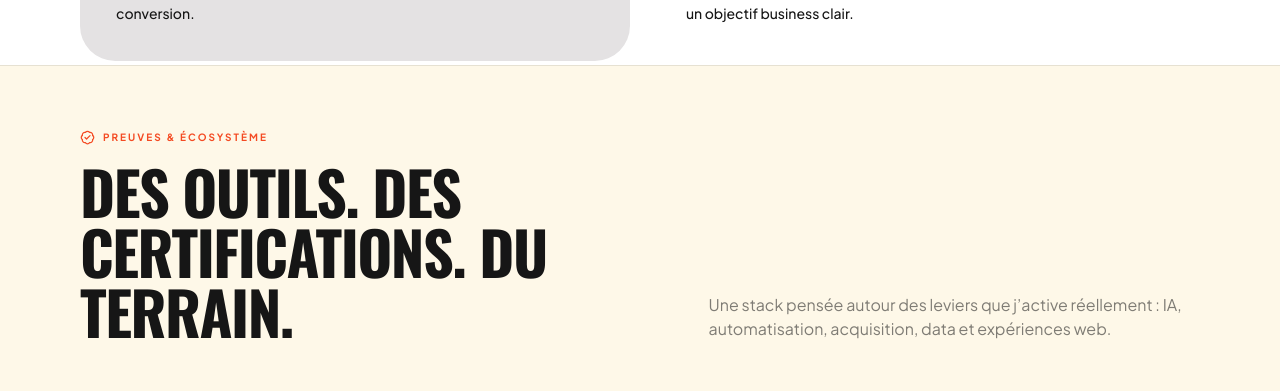
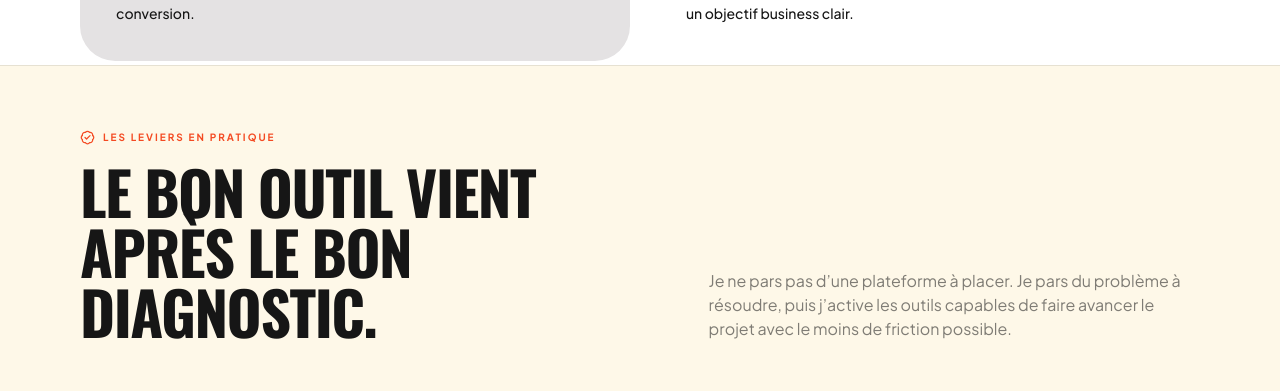
Before and after one commit to nuhfear1/Visit-card, a Next.js app: page /Visit-card/about in a window 1280 px wide. Shown: the part 1687-2078 px from the top of the page. Built offline with nearby package versions, Linux system fonts and the light colour scheme.

Commit message:
copy: réaligner les sections de réassurance avec le positionnement du site

```diff
--- a/src/components/TrustRails.tsx
+++ b/src/components/TrustRails.tsx
@@ -9,10 +9,15 @@ type TrustRailsProps = {
   variant: "services" | "projects";
 };
 
-type Labels = {
+type SectionCopy = {
   eyebrow: string;
   title: string;
   subtitle: string;
+};
+
+type Labels = {
+  services: SectionCopy;
+  projects: SectionCopy;
   certs: string;
   ai: string;
   marketing: string;
@@ -27,15 +32,159 @@ type BrandItem = {
 };
 
 const labels: Record<Locale, Labels> = {
-  fr: { eyebrow: "PREUVES & ÉCOSYSTÈME", title: "DES OUTILS. DES CERTIFICATIONS. DU TERRAIN.", subtitle: "Une stack pensée autour des leviers que j’active réellement : IA, automatisation, acquisition, data et expériences web.", certs: "Certifications", ai: "IA & automatisation", marketing: "Marketing digital & data", web: "Web, produit & delivery", companies: "Entreprises & environnements de mission" },
-  en: { eyebrow: "PROOF & ECOSYSTEM", title: "TOOLS. CERTIFICATIONS. REAL-WORLD WORK.", subtitle: "A stack built around the levers I actually activate: AI, automation, acquisition, data and web experiences.", certs: "Certifications", ai: "AI & automation", marketing: "Digital marketing & data", web: "Web, product & delivery", companies: "Companies & project environments" },
-  es: { eyebrow: "PRUEBA & ECOSISTEMA", title: "HERRAMIENTAS. CERTIFICACIONES. EXPERIENCIA REAL.", subtitle: "Un stack pensado alrededor de las palancas que activo de verdad: IA, automatización, adquisición, datos y experiencias web.", certs: "Certificaciones", ai: "IA y automatización", marketing: "Marketing digital y datos", web: "Web, producto y delivery", companies: "Empresas y entornos de proyecto" },
-  pt: { eyebrow: "PROVA & ECOSSISTEMA", title: "FERRAMENTAS. CERTIFICAÇÕES. EXPERIÊNCIA REAL.", subtitle: "Uma stack construída em torno das alavancas que realmente ativo: IA, automação, aquisição, dados e experiências web.", certs: "Certificações", ai: "IA & automação", marketing: "Marketing digital & dados", web: "Web, produto & delivery", companies: "Empresas & ambientes de projeto" },
-  gcf: { eyebrow: "PRÈV & ÉKOSISTÈM", title: "ZOUTI. SÈTIFIKASYON. TRAVAY VRÉ.", subtitle: "On stack ki ka suiv lévyé an ka aktivé vréman : IA, otomatik, acquisition, data é èkspéryans web.", certs: "Sètifikasyon", ai: "IA & otomatik", marketing: "Maketing dijital & data", web: "Web, pwodwi & delivery", companies: "Antrèpriz & lanvironnman pwojé" },
-  ar: { eyebrow: "الأدلة والمنظومة", title: "أدوات. شهادات. خبرة عملية.", subtitle: "منظومة أدوات مرتبطة مباشرة بالروافع التي أستخدمها: الذكاء الاصطناعي، الأتمتة، الاستحواذ، البيانات وتجارب الويب.", certs: "الشهادات", ai: "الذكاء الاصطناعي والأتمتة", marketing: "التسويق الرقمي والبيانات", web: "الويب والمنتج والتنفيذ", companies: "شركات وبيئات عمل" },
-  ja: { eyebrow: "実績とエコシステム", title: "ツール。認定。実務経験。", subtitle: "AI、自動化、集客、データ、Web体験という実務のレバーを中心に構成したスタックです。", certs: "認定", ai: "AI・自動化", marketing: "デジタルマーケティング・データ", web: "Web・プロダクト・デリバリー", companies: "企業・プロジェクト環境" },
-  zh: { eyebrow: "证明与生态", title: "工具。认证。真实项目经验。", subtitle: "围绕我实际使用的核心杠杆搭建：AI、自动化、获客、数据与Web体验。", certs: "认证", ai: "AI与自动化", marketing: "数字营销与数据", web: "Web、产品与交付", companies: "企业与项目环境" },
-  ko: { eyebrow: "검증과 생태계", title: "도구. 인증. 실제 프로젝트 경험.", subtitle: "AI, 자동화, 퍼포먼스 마케팅, 데이터, 웹 경험 등 실제로 사용하는 핵심 레버 중심의 스택입니다.", certs: "인증", ai: "AI & 자동화", marketing: "디지털 마케팅 & 데이터", web: "웹, 프로덕트 & 딜리버리", companies: "기업 & 프로젝트 환경" },
+  fr: {
+    services: {
+      eyebrow: "LES LEVIERS EN PRATIQUE",
+      title: "LE BON OUTIL VIENT APRÈS LE BON DIAGNOSTIC.",
+      subtitle: "Je ne pars pas d’une plateforme à placer. Je pars du problème à résoudre, puis j’active les outils capables de faire avancer le projet avec le moins de friction possible.",
+    },
+    projects: {
+      eyebrow: "DES CONTEXTES RÉELS",
+      title: "DES MISSIONS DIFFÉRENTES. LA MÊME EXIGENCE DE RÉSULTAT.",
+      subtitle: "Ces environnements montrent où cette méthode a déjà été mise à l’épreuve : comprendre l’enjeu, choisir le bon levier et produire un résultat utile dans le contexte réel de l’entreprise.",
+    },
+    certs: "Certifications",
+    ai: "IA & automatisation",
+    marketing: "Marketing digital & data",
+    web: "Web, produit & delivery",
+    companies: "Entreprises & environnements de mission",
+  },
+  en: {
+    services: {
+      eyebrow: "THE LEVERS IN PRACTICE",
+      title: "THE RIGHT TOOL COMES AFTER THE RIGHT DIAGNOSIS.",
+      subtitle: "I do not start with a platform to push. I start with the problem to solve, then activate the tools that can move the project forward with as little friction as possible.",
+    },
+    projects: {
+      eyebrow: "REAL-WORLD CONTEXTS",
+      title: "DIFFERENT MISSIONS. THE SAME STANDARD FOR RESULTS.",
+      subtitle: "These environments show where this approach has already been tested: understand the challenge, choose the right lever and produce a useful result in the company’s real context.",
+    },
+    certs: "Certifications",
+    ai: "AI & automation",
+    marketing: "Digital marketing & data",
+    web: "Web, product & delivery",
+    companies: "Companies & project environments",
+  },
+  es: {
+    services: {
+      eyebrow: "LAS PALANCAS EN LA PRÁCTICA",
+      title: "LA HERRAMIENTA CORRECTA VIENE DESPUÉS DEL DIAGNÓSTICO CORRECTO.",
+      subtitle: "No empiezo por una plataforma que haya que colocar. Empiezo por el problema que hay que resolver y después activo las herramientas capaces de hacer avanzar el proyecto con la menor fricción posible.",
+    },
+    projects: {
+      eyebrow: "CONTEXTOS REALES",
+      title: "MISIONES DIFERENTES. LA MISMA EXIGENCIA DE RESULTADO.",
+      subtitle: "Estos entornos muestran dónde este enfoque ya se ha puesto a prueba: entender el reto, elegir la palanca adecuada y producir un resultado útil dentro del contexto real de la empresa.",
+    },
+    certs: "Certificaciones",
+    ai: "IA y automatización",
+    marketing: "Marketing digital y datos",
+    web: "Web, producto y delivery",
+    companies: "Empresas y entornos de proyecto",
+  },
+  pt: {
+    services: {
+      eyebrow: "AS ALAVANCAS NA PRÁTICA",
+      title: "A FERRAMENTA CERTA VEM DEPOIS DO DIAGNÓSTICO CERTO.",
+      subtitle: "Eu não começo por uma plataforma que precisa ser encaixada. Começo pelo problema a resolver e depois ativo as ferramentas capazes de fazer o projeto avançar com o mínimo de atrito possível.",
+    },
+    projects: {
+      eyebrow: "CONTEXTOS REAIS",
+      title: "MISSÕES DIFERENTES. A MESMA EXIGÊNCIA DE RESULTADO.",
+      subtitle: "Esses ambientes mostram onde essa abordagem já foi colocada à prova: entender o desafio, escolher a alavanca certa e produzir um resultado útil no contexto real da empresa.",
+    },
+    certs: "Certificações",
+    ai: "IA & automação",
+    marketing: "Marketing digital & dados",
+    web: "Web, produto & delivery",
+    companies: "Empresas & ambientes de projeto",
+  },
+  gcf: {
+    services: {
+      eyebrow: "LÉVYÉ-LA ADAN TRAVAY VRÉ",
+      title: "BON ZOUTI-LA KA VINI APRÉ BON DYAGNOSTIK-LA.",
+      subtitle: "An pa ka koumansé èvè on zouti pou fòsé adan pwojé-la. An ka koumansé èvè pwoblèm-la, aprésa an ka aktivé zouti ki pé fè pwojé-la vansé èvè mwens friksyon posib.",
+    },
+    projects: {
+      eyebrow: "KONTÈKS TRAVAY VRÉ",
+      title: "MISYON DIFÉRAN. MENM EGZIJANS ASI RÉZILTA.",
+      subtitle: "Sé lanvironnman-lasa ka montré ola metòd-la ja sèvi: konprann sa ki an jwé, chwazi bon lévyé-la é pwodui on rézilta ki itil adan vré kontèks a antrèpriz-la.",
+    },
+    certs: "Sètifikasyon",
+    ai: "IA & otomatik",
+    marketing: "Maketing dijital & data",
+    web: "Web, pwodwi & delivery",
+    companies: "Antrèpriz & lanvironnman pwojé",
+  },
+  ar: {
+    services: {
+      eyebrow: "الروافع في التطبيق",
+      title: "الأداة المناسبة تأتي بعد التشخيص المناسب.",
+      subtitle: "لا أبدأ بمنصة يجب فرضها على المشروع. أبدأ بالمشكلة التي يجب حلها، ثم أفعّل الأدوات القادرة على دفع المشروع إلى الأمام بأقل قدر ممكن من الاحتكاك.",
+    },
+    projects: {
+      eyebrow: "سياقات عمل حقيقية",
+      title: "مهام مختلفة. المعيار نفسه للنتيجة.",
+      subtitle: "هذه البيئات توضح أين اختُبر هذا النهج بالفعل: فهم التحدي، اختيار الرافعة المناسبة وإنتاج نتيجة مفيدة داخل السياق الحقيقي للشركة.",
+    },
+    certs: "الشهادات",
+    ai: "الذكاء الاصطناعي والأتمتة",
+    marketing: "التسويق الرقمي والبيانات",
+    web: "الويب والمنتج والتنفيذ",
+    companies: "شركات وبيئات عمل",
+  },
+  ja: {
+    services: {
+      eyebrow: "レバーを実務で使う",
+      title: "正しいツールは、正しい診断のあとに選ぶ。",
+      subtitle: "最初から特定のツールを当てはめることはしません。まず解くべき問題を見極め、その後に摩擦を最小限にしながら前進できる手段を選びます。",
+    },
+    projects: {
+      eyebrow: "実際のプロジェクト環境",
+      title: "異なるミッション。同じ成果基準。",
+      subtitle: "ここにある環境は、この進め方が実際に試されてきた場所です。課題を理解し、適切なレバーを選び、企業の現実に合った有効な成果につなげます。",
+    },
+    certs: "認定",
+    ai: "AI・自動化",
+    marketing: "デジタルマーケティング・データ",
+    web: "Web・プロダクト・デリバリー",
+    companies: "企業・プロジェクト環境",
+  },
+  zh: {
+    services: {
+      eyebrow: "把杠杆真正用起来",
+      title: "先判断问题，再选择工具。",
+      subtitle: "我不会先决定要推哪一个平台。先明确真正要解决的问题，再选择能以更少摩擦推动项目向前的工具。",
+    },
+    projects: {
+      eyebrow: "真实项目环境",
+      title: "任务不同，对结果的要求不变。",
+      subtitle: "这些环境展示了这套方法已经落地的真实场景：理解挑战、选择正确杠杆，并在企业真实语境中产出有用结果。",
+    },
+    certs: "认证",
+    ai: "AI与自动化",
+    marketing: "数字营销与数据",
+    web: "Web、产品与交付",
+    companies: "企业与项目环境",
+  },
+  ko: {
+    services: {
+      eyebrow: "레버를 실제로 쓰는 방식",
+      title: "올바른 도구는 올바른 진단 다음에 옵니다.",
+      subtitle: "먼저 특정 플랫폼부터 정하지 않습니다. 해결해야 할 문제를 먼저 보고, 이후 가장 적은 마찰로 프로젝트를 움직일 수 있는 도구를 선택합니다.",
+    },
+    projects: {
+      eyebrow: "실제 프로젝트 환경",
+      title: "미션은 달라도 결과에 대한 기준은 같습니다.",
+      subtitle: "이 환경들은 같은 접근이 실제로 검증된 맥락을 보여 줍니다. 과제를 이해하고, 맞는 레버를 고르고, 기업의 실제 상황에서 쓸모 있는 결과를 만듭니다.",
+    },
+    certs: "인증",
+    ai: "AI & 자동화",
+    marketing: "디지털 마케팅 & 데이터",
+    web: "웹, 프로덕트 & 딜리버리",
+    companies: "기업 & 프로젝트 환경",
+  },
 };
 
 const SIMPLE_ICONS = "https://raw.githubusercontent.com/simple-icons/simple-icons/4a79bb55697c85b8bc9f3caa22be747e0277ad4f/icons";
@@ -120,6 +269,7 @@ function RailLabel({ icon, children, dark = false }: { icon: React.ReactNode; ch
 export default function TrustRails({ locale, variant }: TrustRailsProps) {
   const copy = labels[locale];
   const isProjects = variant === "projects";
+  const sectionCopy = isProjects ? copy.projects : copy.services;
 
   return (
     <section className={`${isProjects ? "bg-[#161616] text-white" : "bg-[#FEF8E8] text-[#161616]"} overflow-hidden border-y ${isProjects ? "border-white/10" : "border-[#161616]/10"}`} dir={locale === "ar" ? "rtl" : "ltr"}>
@@ -128,11 +278,11 @@ export default function TrustRails({ locale, variant }: TrustRailsProps) {
           <div>
             <div className="mb-4 flex items-center gap-2 text-[10px] font-bold uppercase tracking-[0.2em] text-[#F44A22]">
               {isProjects ? <BriefcaseBusiness size={15} /> : <BadgeCheck size={15} />}
-              {copy.eyebrow}
+              {sectionCopy.eyebrow}
             </div>
-            <h2 className="max-w-4xl font-oswald text-4xl font-black uppercase leading-[.92] tracking-tight md:text-6xl">{copy.title}</h2>
+            <h2 className="max-w-4xl font-oswald text-4xl font-black uppercase leading-[.92] tracking-tight md:text-6xl">{sectionCopy.title}</h2>
           </div>
-          <p className={`${isProjects ? "text-white/55" : "text-[#161616]/55"} max-w-xl text-sm leading-7 md:text-base`}>{copy.subtitle}</p>
+          <p className={`${isProjects ? "text-white/55" : "text-[#161616]/55"} max-w-xl text-sm leading-7 md:text-base`}>{sectionCopy.subtitle}</p>
         </div>
       </div>
 
```
